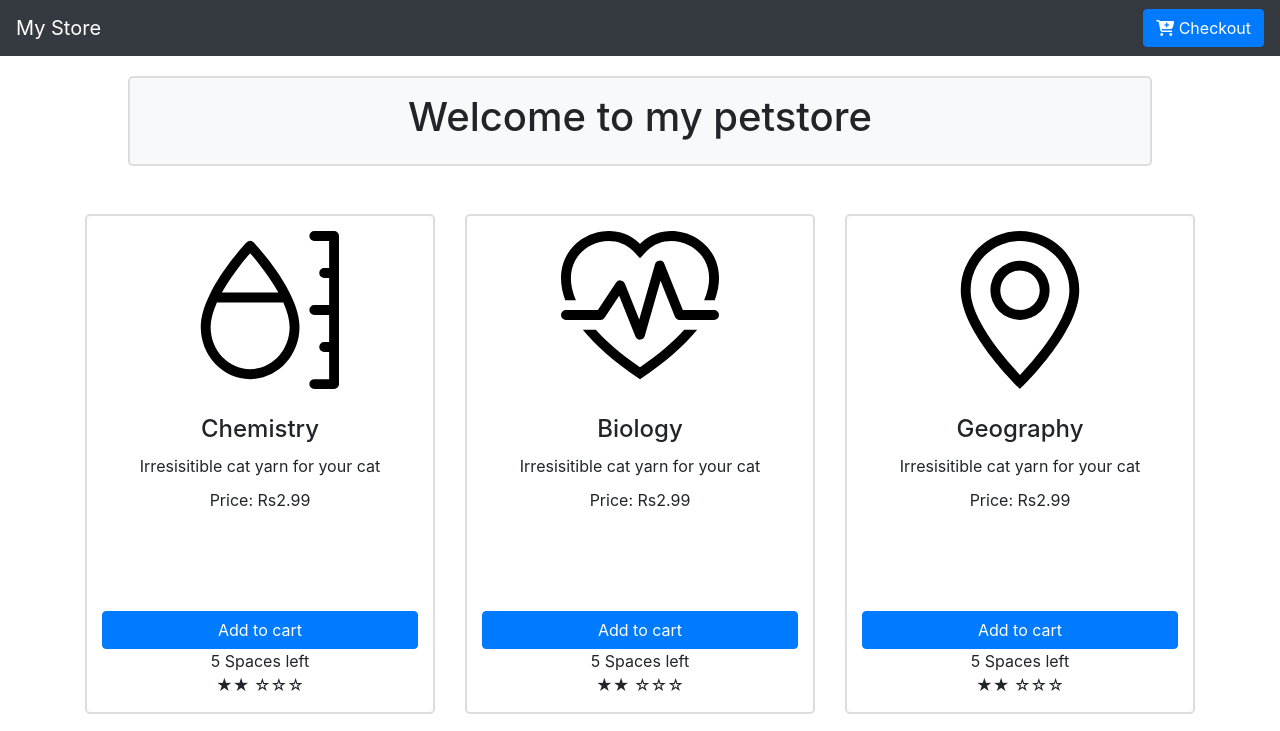
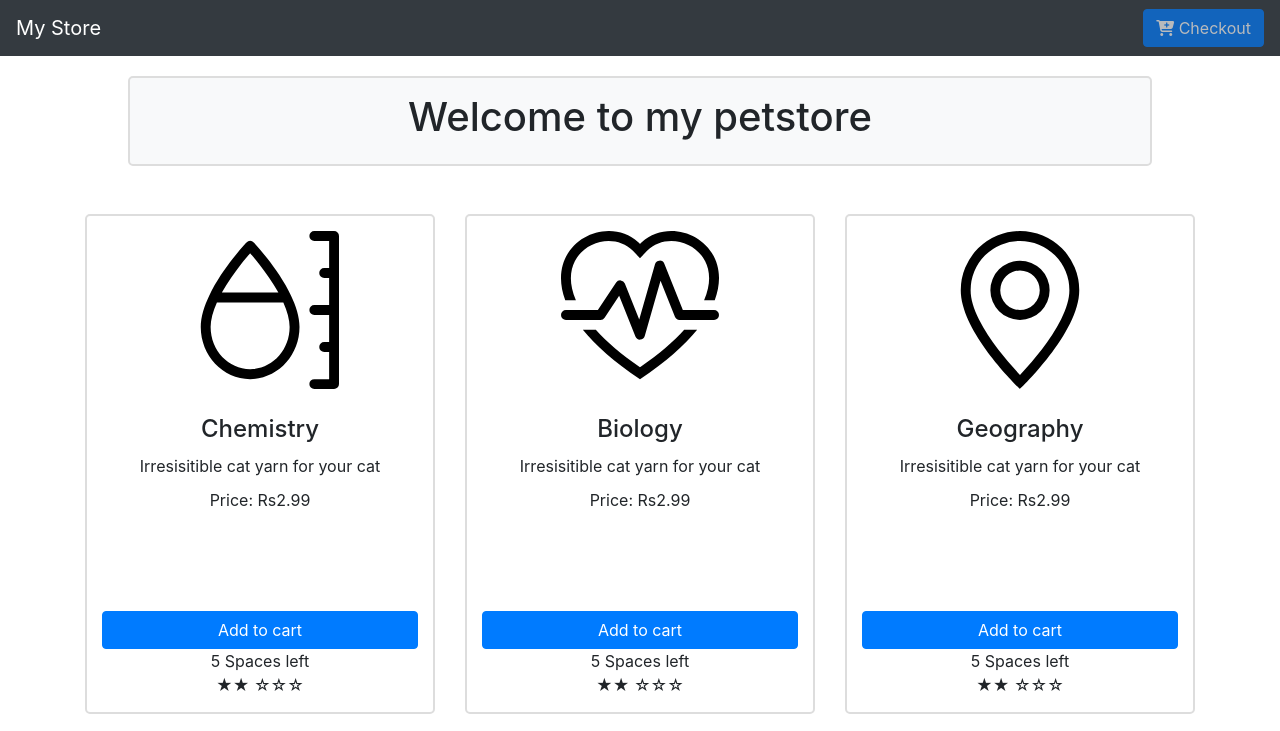
Before and after one commit to AdolfArchibald/Year3WebDev, a plain HTML site: page Code/week3b.html in a window 1280 px wide. Shown: the top 731 px of the page. Drawn offline with nearby package versions, Linux system fonts and the light colour scheme.

Commit message:
Disabled cart button when the cart is empty.

```diff
--- a/Code/week3b.html
+++ b/Code/week3b.html
@@ -21,7 +21,7 @@
             <div class="collapse navbar-collapse">
                 <ul class="navbar-nav ml-auto">
                     <li class="nav-item">
-                        <button class="btn btn-primary" @click="showCheckout">
+                        <button class="btn btn-primary" @click="showCheckout" :disabled="itemInCart == ''">
                             {{ itemInCart }} <span class="fa-solid fa-cart-plus"></span> Checkout
                         </button>
                     </li>
```
